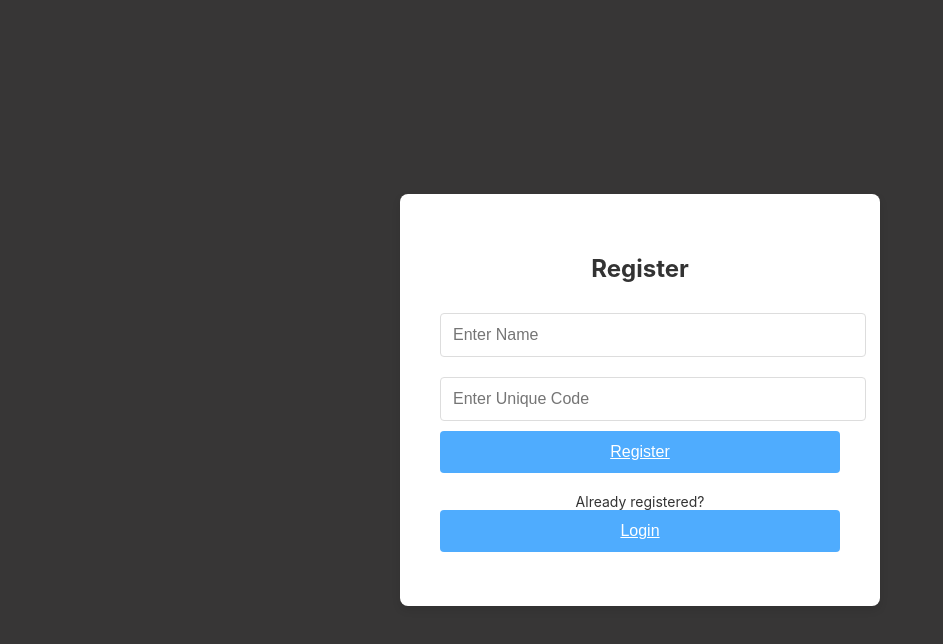
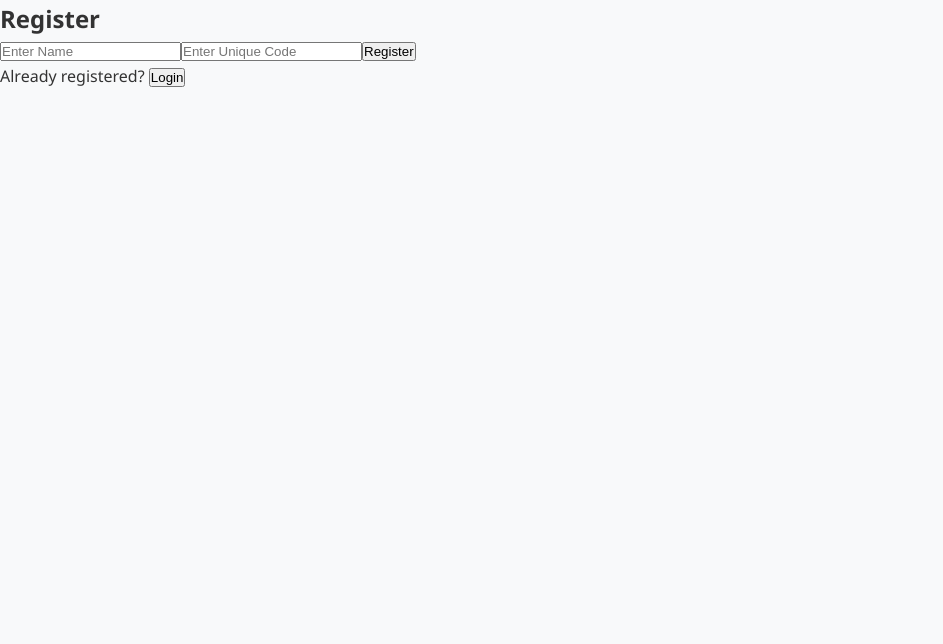
Before and after one commit to Sahani26/nop-chat-new, a React (Create React App) app in the folder frontend/: page /register in a window 1280 px wide. Shown: the top 644 px of the page, without its empty margins (0-943 px from the left). Built offline with nearby package versions, Linux system fonts and the light colour scheme.

Commit message:
Update style.css

```diff
--- a/frontend/src/style/style.css
+++ b/frontend/src/style/style.css
@@ -1,43 +1,110 @@
 /* General Styles */
+:root {
+  --primary-color: #4facfe;
+  --primary-dark: #253435;
+  --secondary-color: #228b22;
+  --secondary-dark: #1e7e1e;
+  --danger-color: #ff4d4d;
+  --danger-dark: #e60000;
+  --background-light: #f8f9fa;
+  --background-dark: #373636;
+  --text-light: #ffffff;
+  --text-dark: #333333;
+  --border-radius: 8px;
+  --box-shadow: 0 4px 12px rgba(0, 0, 0, 0.1);
+  --transition: all 0.3s ease;
+}
+
+* {
+  box-sizing: border-box;
+  margin: 0;
+  padding: 0;
+}
+
+body {
+  font-family: 'Segoe UI', Tahoma, Geneva, Verdana, sans-serif;
+  line-height: 1.6;
+  background-color: var(--background-light);
+  color: var(--text-dark);
+}
+
+/* Chat Container */
 .chat-container {
-   padding: 20px;
-   font-family: Arial, sans-serif;
-      width: 701px;
-    margin: 0 auto;
-
+  max-width: 800px;
+  margin: 20px auto;
+  padding: 25px;
+  background-color: white;
+  border-radius: var(--border-radius);
+  box-shadow: var(--box-shadow);
 }
 
 .header {
   display: flex;
   justify-content: space-between;
   align-items: center;
-   margin-bottom: 20px;
+  margin-bottom: 25px;
+  padding-bottom: 15px;
+  border-bottom: 1px solid #eee;
+}
+
+.header h2 {
+  color: var(--primary-dark);
+  font-size: 28px;
+}
+
+/* Buttons */
+.btn {
+  padding: 10px 20px;
+  border: none;
+  border-radius: var(--border-radius);
+  cursor: pointer;
+  font-weight: 600;
+  transition: var(--transition);
 }
 
 .logout-btn {
-   background-color: red;
-   color: white;
-   padding: 5px 10px;
-   border: none;
-   border-radius: 5px;
-   cursor: pointer;
+  background-color: var(--danger-color);
+  color: var(--text-light);
 }
 
+.logout-btn:hover {
+  background-color: var(--danger-dark);
+}
+
+.send-btn {
+  background-color: var(--primary-color);
+  color: var(--text-light);
+  margin-left: 10px;
+  min-width: 100px;
+}
+
+.send-btn:hover {
+  background-color: var(--primary-dark);
+}
+
+/* Messages */
 .messages-list {
-   list-style: none;
-   padding: 5px;
   height: 500px;
   overflow-y: auto;
-   margin-bottom: 20px;
-   border: 1px solid #ddd;
-   border-radius: 10px;
+  margin-bottom: 25px;
+  padding: 15px;
+  border: 1px solid #eee;
+  border-radius: var(--border-radius);
   background-color: #fafafa;
+  scroll-behavior: smooth;
 }
 
 .message-item {
-   padding: 10px;
-   margin: 5px 0;
-   border-radius: 5px;
+  padding: 12px 15px;
+  margin: 10px 0;
+  border-radius: var(--border-radius);
+  box-shadow: 0 2px 4px rgba(0, 0, 0, 0.05);
+  transition: var(--transition);
+}
+
+.message-item:hover {
+  transform: translateY(-2px);
+  box-shadow: 0 4px 8px rgba(0, 0, 0, 0.1);
 }
 
 .message-item:nth-child(odd) {
@@ -48,212 +115,156 @@
   background-color: #e6e6e6;
 }
 
+.message-item strong {
+  color: var(--primary-dark);
+  font-size: 14px;
+}
+
+.message-item p {
+  margin-top: 5px;
+}
+
+/* Input Section */
 .input-section {
   display: flex;
-   justify-content: space-between;
   align-items: center;
 }
 
 .message-input {
-   width: 100%;
-   padding: 10px;
-   border: 1px solid #ccc;
-   border-radius: 5px;
+  flex: 1;
+  padding: 12px 15px;
+  border: 1px solid #ddd;
+  border-radius: var(--border-radius);
+  font-size: 16px;
+  transition: var(--transition);
 }
 
- .send-btn {
-   background-color: #228b22;
-   color: white;
-   padding: 10px 20px;
-   border: none;
-   border-radius: 10px;
-   cursor: pointer;
-   transition: background-color 0.3s ease;
+.message-input:focus {
+  border-color: var(--primary-color);
+  outline: none;
+  box-shadow: 0 0 0 2px rgba(79, 172, 254, 0.2);
 }
 
- .send-btn:hover {
-   background-color: #1e7e1e;
- }
- .messages-list {
-   list-style: none;
-   padding: 5px;
-   height: 500px;  /* You can adjust this based on your preference */
-   overflow-y: auto;
-   margin-bottom: 20px;
-   border: 1px solid #ddd;
-   border-radius: 10px;
-   background-color: #fafafa;
- }
-
- .message-item {
-   padding: 10px;
-   margin: 5px 0;
-   border-radius: 5px;
- }
-
- .message-item:nth-child(odd) {
-   background-color: #f2f2f2;
- }
-
- .message-item:nth-child(even) {
-   background-color: #e6e6e6;
- }
-/* Container for the login box */
-.login-container {
+/* Auth Containers */
+.auth-container {
   display: flex;
   justify-content: center;
   align-items: center;
-  height: 100vh;
-  background: #373636;
+  min-height: 100vh;
+  background: linear-gradient(135deg, var(--primary-color), var(--primary-dark));
+  padding: 20px;
 }
 
-/* Box containing the login form */
-.login-box {
+.auth-box {
   background-color: white;
   padding: 40px;
-  border-radius: 8px;
-  box-shadow: 0 4px 8px rgba(0, 0, 0, 0.1);
+  border-radius: var(--border-radius);
+  box-shadow: var(--box-shadow);
   text-align: center;
   width: 100%;
   max-width: 400px;
+  animation: fadeIn 0.5s ease;
 }
 
-/* Title */
-h2 {
-  font-size: 24px;
-  color: #333;
-  margin-bottom: 20px;
+@keyframes fadeIn {
+  from { opacity: 0; transform: translateY(20px); }
+  to { opacity: 1; transform: translateY(0); }
 }
 
-/* Input field */
-.login-input {
+.auth-box h2 {
+  color: var(--primary-dark);
+  margin-bottom: 25px;
+  font-size: 24px;
+}
+
+/* Input Fields */
+.auth-input {
+  width: 100%;
+  padding: 12px 15px;
+  margin: 10px 0;
+  border-radius: var(--border-radius);
+  border: 1px solid #ddd;
+  font-size: 16px;
+  transition: var(--transition);
+}
+
+.auth-input:focus {
+  border-color: var(--primary-color);
+  outline: none;
+  box-shadow: 0 0 0 2px rgba(79, 172, 254, 0.2);
+}
+
+/* Auth Buttons */
+.auth-btn {
   width: 100%;
   padding: 12px;
-  margin: 10px 0;
-  border-radius: 4px;
-  border: 1px solid #ddd;
+  background-color: var(--primary-color);
+  color: white;
+  border: none;
+  border-radius: var(--border-radius);
   font-size: 16px;
-  transition: border-color 0.3s ease;
+  font-weight: 600;
+  cursor: pointer;
+  transition: var(--transition);
+  margin-top: 15px;
 }
 
-.login-input:focus {
-  border-color: #4facfe;
-  outline: none;
+.auth-btn:hover {
+  background-color: var(--primary-dark);
 }
 
-/* Button */
-.login-btn {
-  width: 100%;
-  padding: 12px;
-  background-color: #4facfe;
-  color: white;
-  border: none;
-  border-radius: 4px;
-  font-size: 16px;
-  cursor: pointer;
-  transition: background-color 0.3s ease;
+/* Links */
+.auth-link {
+  margin-top: 20px;
+  font-size: 14px;
+  color: var(--text-dark);
 }
 
-.login-btn:hover {
-  background-color: #253435;
+.link-btn {
+  background: none;
+  border: none;
+  color: var(--primary-color);
+  cursor: pointer;
+  font-weight: 600;
+  text-decoration: underline;
+  transition: var(--transition);
 }
 
-/* Register link */
-.register-link {
-  margin-top: 20px;
-  font-size: 14px;
-  color: #333;
+.link-btn:hover {
+  color: var(--primary-dark);
 }
 
-.register-btn {
-  background: none;
-  border: none;
-  color: #4facfe;
-  cursor: pointer;
-  text-decoration: underline;
+/* Responsive Design */
+@media (max-width: 768px) {
+  .chat-container {
+    width: 95%;
+    padding: 15px;
   }
 
-.register-btn:hover {
-  color:  #eeeef7;
+  .messages-list {
+    height: 400px;
   }
 
-
-/* Container for the registration box */
-.register-container {
-  display: flex;
-  justify-content: center;
-  align-items: center;
-  height: 100vh;
-  background: #373636;
+  .auth-box {
+    padding: 30px 20px;
+  }
 }
 
-/* Box containing the registration form */
-.register-box {
-  background-color: white;
-  padding: 40px;
-  border-radius: 8px;
-  box-shadow: 0 4px 8px rgba(0, 0, 0, 0.1);
-  text-align: center;
-  width: 100%;
-  max-width: 400px;
+/* Scrollbar Styling */
+::-webkit-scrollbar {
+  width: 8px;
 }
 
-/* Title */
-h2 {
-  font-size: 24px;
-  color: #333;
-  margin-bottom: 20px;
+::-webkit-scrollbar-track {
+  background: #f1f1f1;
+  border-radius: 10px;
 }
 
-/* Input fields */
-.register-input {
-  width: 100%;
-  padding: 12px;
-  margin: 10px 0;
-  border-radius: 4px;
-  border: 1px solid #ddd;
-  font-size: 16px;
-  transition: border-color 0.3s ease;
+::-webkit-scrollbar-thumb {
+  background: #ccc;
+  border-radius: 10px;
 }
 
-.register-input:focus {
-  border-color: #4facfe;
-  outline: none;
+::-webkit-scrollbar-thumb:hover {
+  background: #aaa;
 }
-
-/* Register button */
-.register-btn {
-  width: 100%;
-  padding: 12px;
-  background-color: #4facfe;
-  color: white;
-  border: none;
-  border-radius: 4px;
-  font-size: 16px;
-  cursor: pointer;
-  transition: background-color 0.3s ease;
-}
-
-.register-btn:hover {
-  background-color:  #253435;
-}
-
-/* Login link */
-.login-link {
-  margin-top: 20px;
-  font-size: 14px;
-  color: #333;
-}
-
-.login-btn {
-     background: none;
-    border: none;
-    color: #ffffff;
-    cursor: pointer;
-    text-decoration: underline;
-    background-color: #4facfe;
-}
-
-.login-btn:hover {
-  color: #eeeef7;
-}
```
Lines whose indentation alone changed are shown as unchanged.
